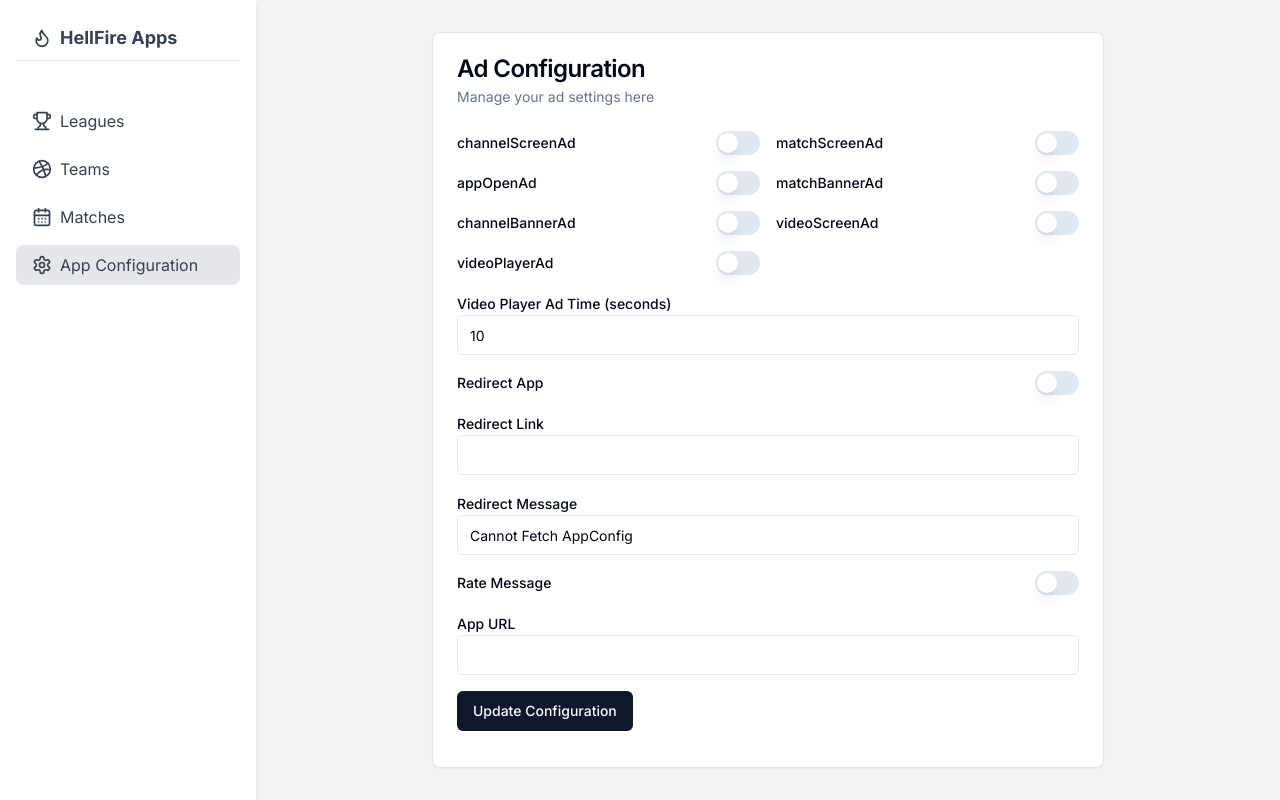
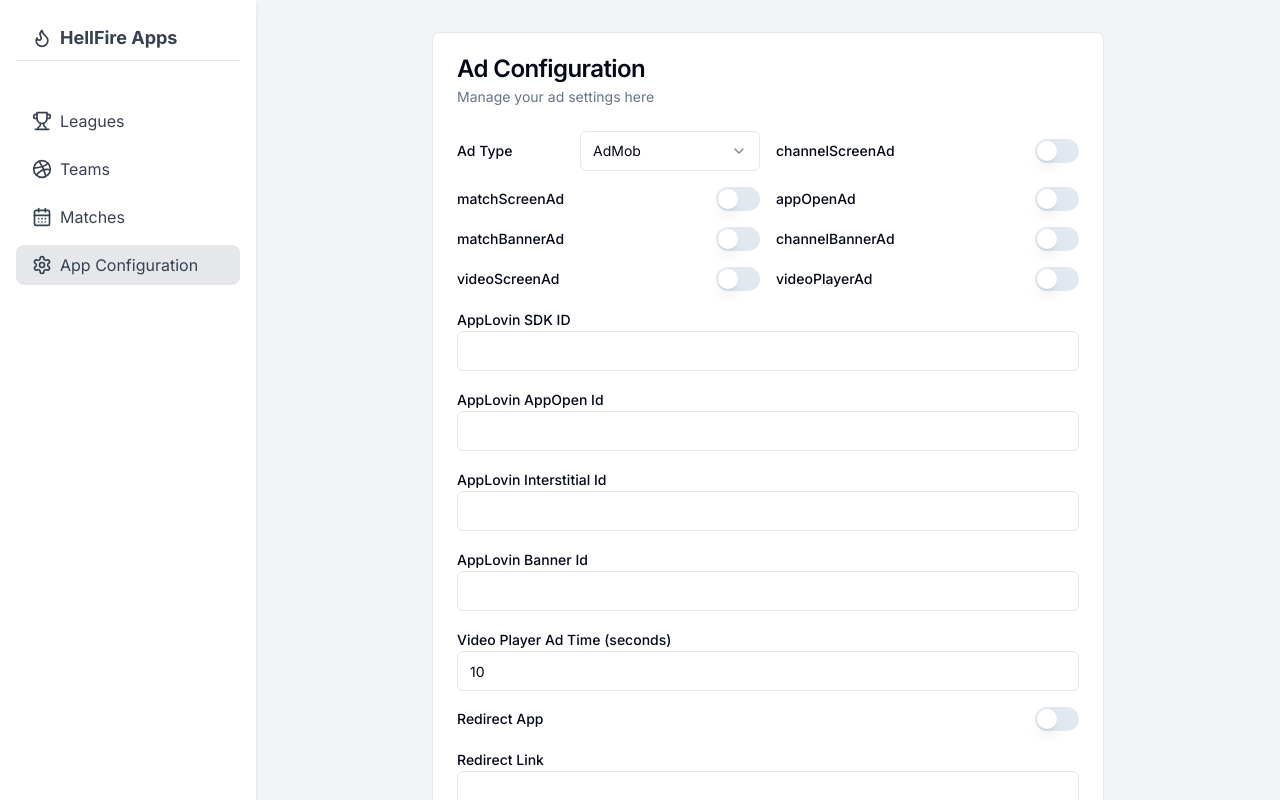
Before and after one commit to httpsyaseen/Football-Admin-Panel, a Next.js app: page /settings in a window 1280 px wide. Shown: the top 800 px of the page. Built offline with nearby package versions, Linux system fonts and the light colour scheme; no server answers.

Commit message:
deploy version

```diff
--- a/src/app/matches/[id]/page.js
+++ b/src/app/matches/[id]/page.js
@@ -209,7 +209,7 @@ export default function MatchManagementPage({ params }) {
                   <TableCell>
                     <Button
                       onClick={() => handleNotification(match)}
-                      className="bg-blue-500 hover:bg-blue-600"
+                      className="bg-green-500 hover:bg-green-600"
                     >
                       <Bell className="h-4 w-4" />
                       <span className="sr-only">Send notification</span>
--- a/src/app/settings/page.js
+++ b/src/app/settings/page.js
@@ -11,12 +11,21 @@ import {
 import { Switch } from "@/components/ui/switch";
 import { Input } from "@/components/ui/input";
 import { Label } from "@/components/ui/label";
+import {
+  Select,
+  SelectContent,
+  SelectItem,
+  SelectTrigger,
+  SelectValue,
+} from "@/components/ui/select";
 import { host } from "@/lib/host";
 import Sidebar from "@/components/Sidebar";
 import toast from "react-hot-toast";
 
 export default function AdConfigPage() {
   const [config, setConfig] = useState({
+    adsDisplay: true,
+    adType: true,
     channelScreenAd: false,
     matchScreenAd: false,
     appOpenAd: false,
@@ -30,6 +39,9 @@ export default function AdConfigPage() {
     redirectMessage: "Cannot Fetch AppConfig",
     rateMessage: false,
     appUrl: "",
+    appOpenAdId: "",
+    interstitialAdId: "",
+    bannerAdId: "",
   });
 
   const [isLoading, setIsLoading] = useState(false);
@@ -64,6 +76,13 @@ export default function AdConfigPage() {
     }));
   };
 
+  const handleSelectChange = (value) => {
+    setConfig((prev) => ({
+      ...prev,
+      adType: value === "true",
+    }));
+  };
+
   const handleToggle = (name) => {
     setConfig((prev) => ({
       ...prev,
@@ -78,12 +97,12 @@ export default function AdConfigPage() {
       const response = await fetch(`${host}/appconfig`, {
         method: "PATCH",
         headers: {
-          "Content-Type": "application/json", // Specify the content type as JSON
+          "Content-Type": "application/json",
         },
         body: JSON.stringify(config),
       });
       if (!response.ok) throw new Error("Failed to update config");
-      toast.success("appConfig Updated Sucessfully");
+      toast.success("appConfig Updated Successfully");
     } catch (error) {
       toast.error("Cannot Update Configuration");
     } finally {
@@ -97,12 +116,12 @@ export default function AdConfigPage() {
       const response = await fetch(`${host}/appconfig`, {
         method: "POST",
         headers: {
-          "Content-Type": "application/json", // Specify the content type as JSON
+          "Content-Type": "application/json",
         },
         body: JSON.stringify(config),
       });
       if (!response.ok) throw new Error("Failed to update config");
-      toast.success("Configuration Created ");
+      toast.success("Configuration Created");
       setNewButton(false);
     } catch (error) {
       toast.error("Error in Creating App Configuration");
@@ -134,6 +153,22 @@ export default function AdConfigPage() {
           <CardContent>
             <form onSubmit={handleSubmit} className="space-y-4">
               <div className="grid grid-cols-2 gap-4">
+                <div className="flex items-center justify-between">
+                  <Label htmlFor="adType">Ad Type</Label>
+                  <Select
+                    id="adType"
+                    value={config.adType.toString()}
+                    onValueChange={handleSelectChange}
+                  >
+                    <SelectTrigger className="w-[180px]">
+                      <SelectValue placeholder="Select ad type" />
+                    </SelectTrigger>
+                    <SelectContent>
+                      <SelectItem value="true">AdMob</SelectItem>
+                      <SelectItem value="false">AppLovin</SelectItem>
+                    </SelectContent>
+                  </Select>
+                </div>
                 {[
                   "channelScreenAd",
                   "matchScreenAd",
@@ -153,7 +188,44 @@ export default function AdConfigPage() {
                   </div>
                 ))}
               </div>
-
+              <div>
+                <Label htmlFor="videoPlayerAdTime">AppLovin SDK ID</Label>
+                <Input
+                  id="sdk"
+                  name="sdk"
+                  value={config.sdk}
+                  onChange={handleChange}
+                />
+              </div>
+              <div>
+                <Label htmlFor="videoPlayerAdTime">AppLovin AppOpen Id</Label>
+                <Input
+                  id="appOpenAdId"
+                  name="appOpenAdId"
+                  value={config.appOpenAdId}
+                  onChange={handleChange}
+                />
+              </div>
+              <div>
+                <Label htmlFor="videoPlayerAdTime">
+                  AppLovin Interstitial Id
+                </Label>
+                <Input
+                  id="interstitialAdId"
+                  name="interstitialAdId"
+                  value={config.interstitialAdId}
+                  onChange={handleChange}
+                />
+              </div>
+              <div>
+                <Label htmlFor="videoPlayerAdTime">AppLovin Banner Id</Label>
+                <Input
+                  id="bannerAdId"
+                  name="bannerAdId"
+                  value={config.bannerAdId}
+                  onChange={handleChange}
+                />
+              </div>
               <div>
                 <Label htmlFor="videoPlayerAdTime">
                   Video Player Ad Time (seconds)
@@ -166,7 +238,6 @@ export default function AdConfigPage() {
                   onChange={handleChange}
                 />
               </div>
-
               <div className="flex items-center justify-between">
                 <Label htmlFor="redirectApp">Redirect App</Label>
                 <Switch
--- a/src/lib/host.js
+++ b/src/lib/host.js
@@ -1 +1,5 @@
-export const host = "http://192.168.100.2:3001/api/v1";
+// export const host = "http://192.168.100.16:3001/api/v1";
+// export const host = "http://10.135.48.68:3001/api/v1";
+// export const host = "http://127.0.0.1:3001/api/v1";
+// export const host = "https://hellfireproduction.netlify.app/api/v1";
+export const host = "https://www.hellfireproduction.online/api/v1/games/api/v1";
--- a/src/utils/league.js
+++ b/src/utils/league.js
@@ -9,6 +9,7 @@ export const fetchAndStoreLeagues = async (setLoading) => {
     const data = response.data;
     sessionStorage.setItem("leagues", JSON.stringify(data.data));
   } catch (err) {
+    console.log(err);
     toast.error("Error Fetching Leagues");
   } finally {
     setLoading(false);
```
